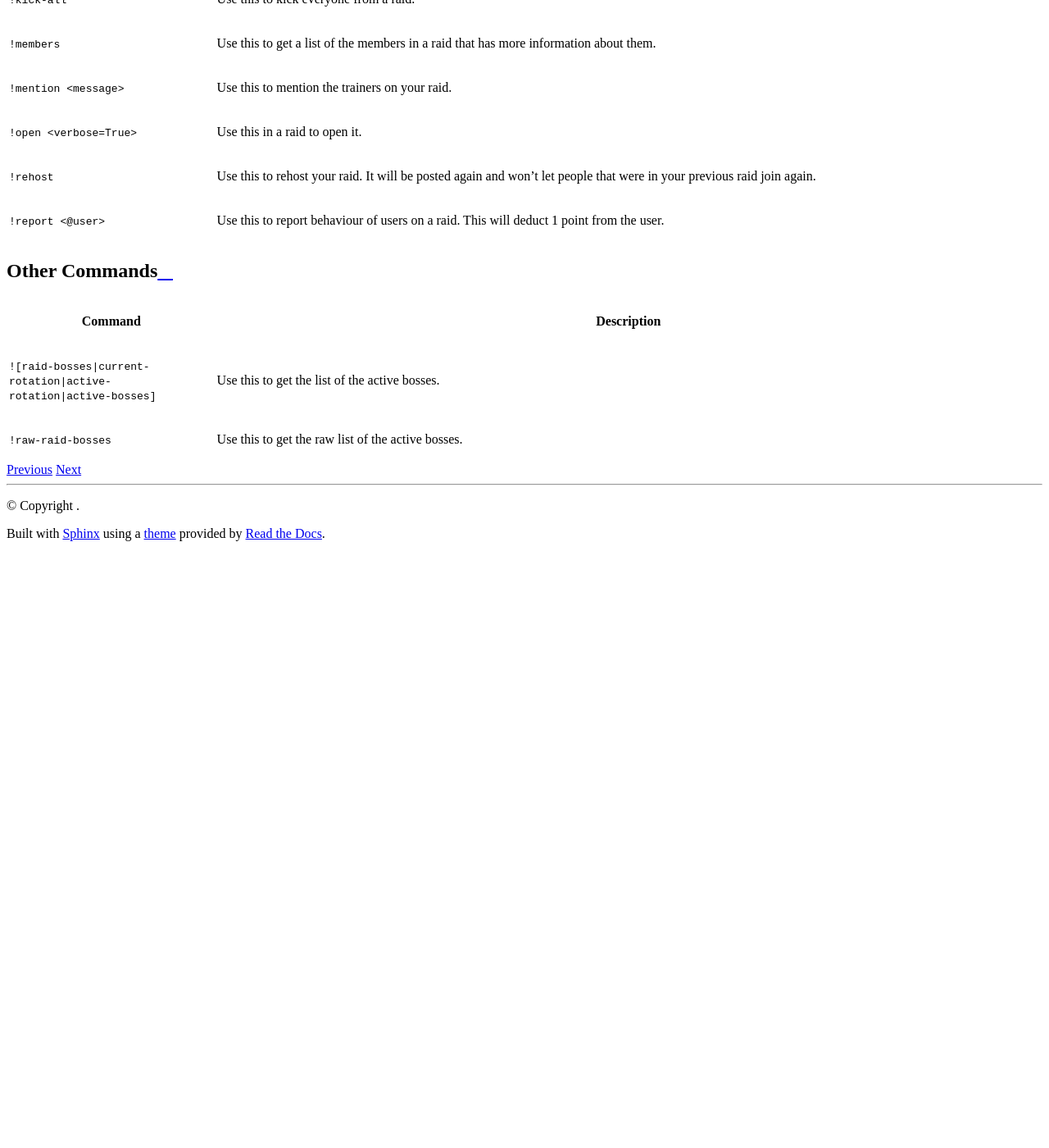
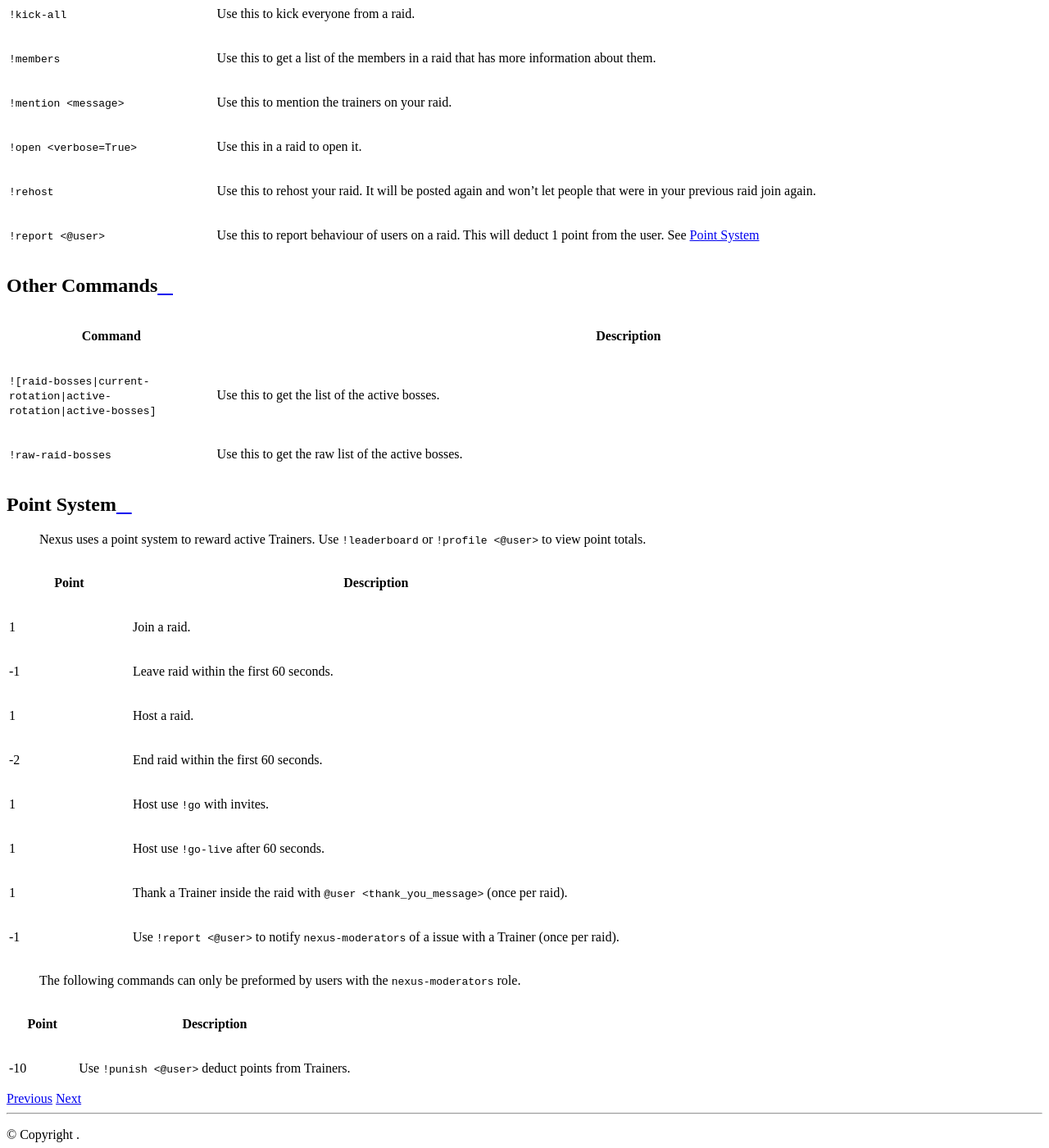
Before and after one commit to NexusRaids/nexus-docs, a Sphinx documentation site: the page built from docs/raid.md, in a window 1280 px wide and 1400 px high, scrolled down 3009 px. Shown: the whole window at 82% size. Built offline with Sphinx 7.4.7 and the Read the Docs theme 2.0.0, drawn with Linux system fonts in a browser that asks for light colours; formulas are drawn with MathJax 3; before the commit the page ends 3677 px from its top, so only the background shows below that.

Commit message:
doc update

````diff
--- a/docs/raid.md
+++ b/docs/raid.md
@@ -30,17 +30,15 @@
    :header: "#", "Input", "Description"
    :widths: 2, 5, 18
 
-   "<1>", ``<pokemon>``, "Use this to set the Raid Boss."
-   "<2>", ``<time_left=45>``, "Use this to set the time left in raid (1-45)."
-   "<3>", ``<weather_boosted=no>``, "Use this to indicate the raid is weather boosted (yes/no)."
-   "<4>", ``<invites_limit=5>``, "Use this to set the invite limit (1-20)."
-   "<5>", ``<only_hosting=no>``, "Use this to set only hosting (yes/no)."
-   "<6>", ``<min_level=1>``, "Use this to set minimum Trainer level (1-50)."
-   "<7>", ``<rehost=no>``, "Use this to indicate the raid is a rehost (yes/no)."
+   ``<1>``, ``<pokemon>``, "Use this to set the Raid Boss."
+   ``<2>``, ``<time_left=45>``, "Use this to set the time left in raid (1-45)."
+   ``<3>``, ``<weather_boosted=no>``, "Use this to indicate the raid is weather boosted (yes/no)."
+   ``<4>``, ``<invites_limit=5>``, "Use this to set the invite limit (1-20)."
+   ``<5>``, ``<only_hosting=no>``, "Use this to set only hosting (yes/no)."
+   ``<6>``, ``<min_level=1>``, "Use this to set minimum Trainer level (1-50)."
+   ``<7>``, ``<rehost=no>``, "Use this to indicate the raid is a rehost (yes/no)."
 
 ```
-
-
 
 ### Screenshots
 
@@ -48,15 +46,11 @@
 >
 > <img src="_static/img/charizard-mega-x.png">
 
-
-
 ### Raid Boss Name
 
 > In the "raid-channel" setup for the community, Trainers can simply use a Raid Boss name to create a raid, and Nexus will walk through the steps necessary to start the raid.
 >
 > Example: `charizard-mega-x`
-
-
 
 ### Raid Lobby Commands
 
@@ -79,11 +73,9 @@
    ``!mention <message>``, "Use this to mention the trainers on your raid."
    ``!open <verbose=True>``, "Use this in a raid to open it."
    ``!rehost``, "Use this to rehost your raid. It will be posted again and won't let people that were in your previous raid join again."
-   ``!report <@user>``, "Use this to report behaviour of users on a raid. This will deduct 1 point from the user."
+   ``!report <@user>``, "Use this to report behaviour of users on a raid. This will deduct 1 point from the user. See `Point System`_"
 
 ```
-
-
 
 ## Other Commands
 
@@ -96,3 +88,34 @@
    ``!raw-raid-bosses``, "Use this to get the raw list of the active bosses."
 
 ```
+
+## Point System
+
+> Nexus uses a point system to reward active Trainers. Use `!leaderboard` or `!profile <@user>` to view point totals.
+
+```eval_rst
+.. csv-table::
+   :header: "Point", "Description"
+   :widths: 5, 20
+
+   "1", "Join a raid."
+   "-1", "Leave raid within the first 60 seconds."
+   "1", "Host a raid."
+   "-2", "End raid within the first 60 seconds."
+   "1", "Host use ``!go`` with invites."
+   "1", "Host use ``!go-live`` after 60 seconds."
+   "1", "Thank a Trainer inside the raid with ``@user <thank_you_message>`` (once per raid)."
+   "-1", "Use ``!report <@user>`` to notify ``nexus-moderators`` of a issue with a Trainer (once per raid)."
+
+```
+
+> The following commands can only be preformed by users with the `nexus-moderators` role.
+
+```eval_rst
+.. csv-table::
+   :header: "Point", "Description"
+   :widths: 5, 20
+
+   "-10", "Use ``!punish <@user>`` deduct points from Trainers."
+
+```
````
Also changed, not shown: docs/admin.md (+1 -15 lines), docs/trainer.md (+1 -6 lines).
